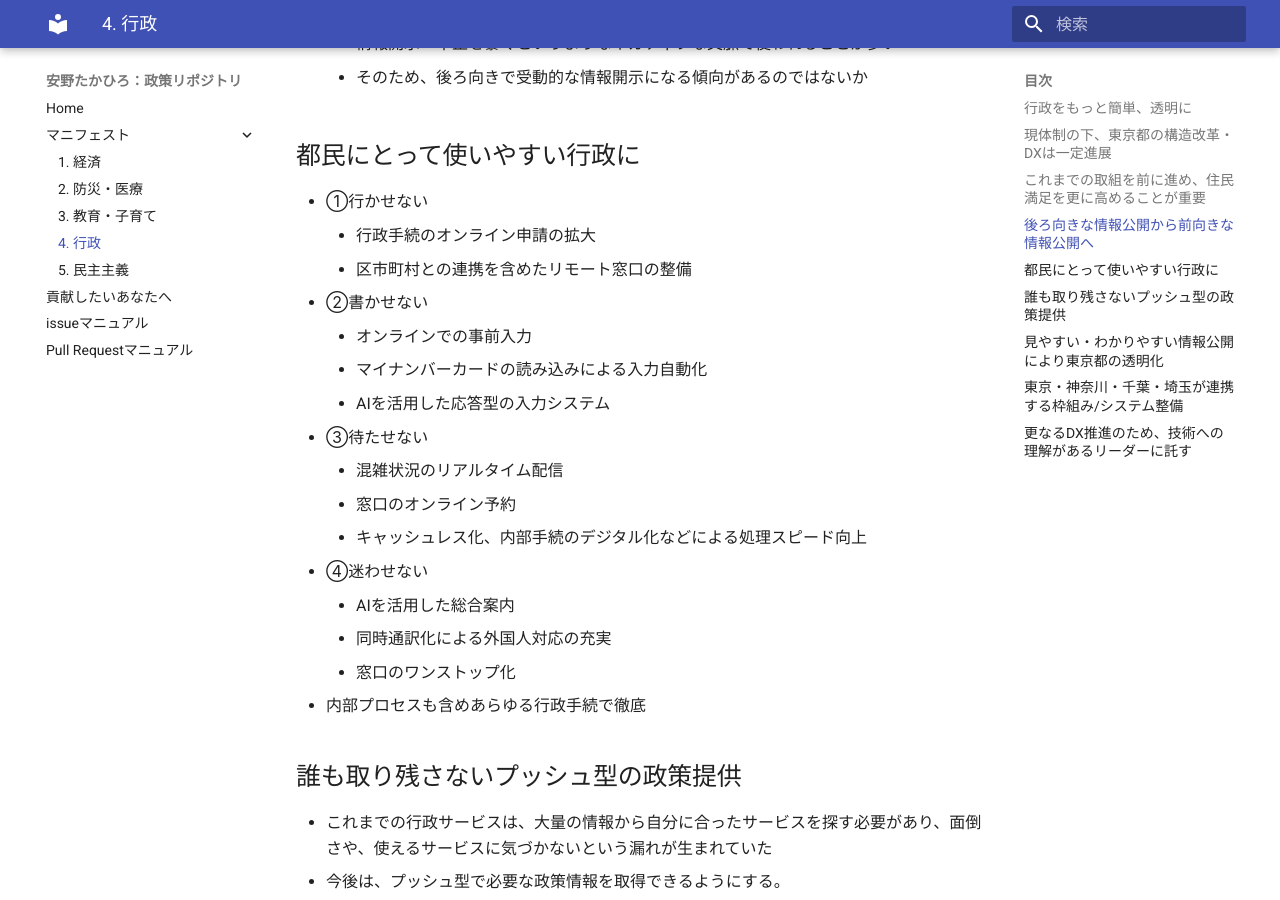
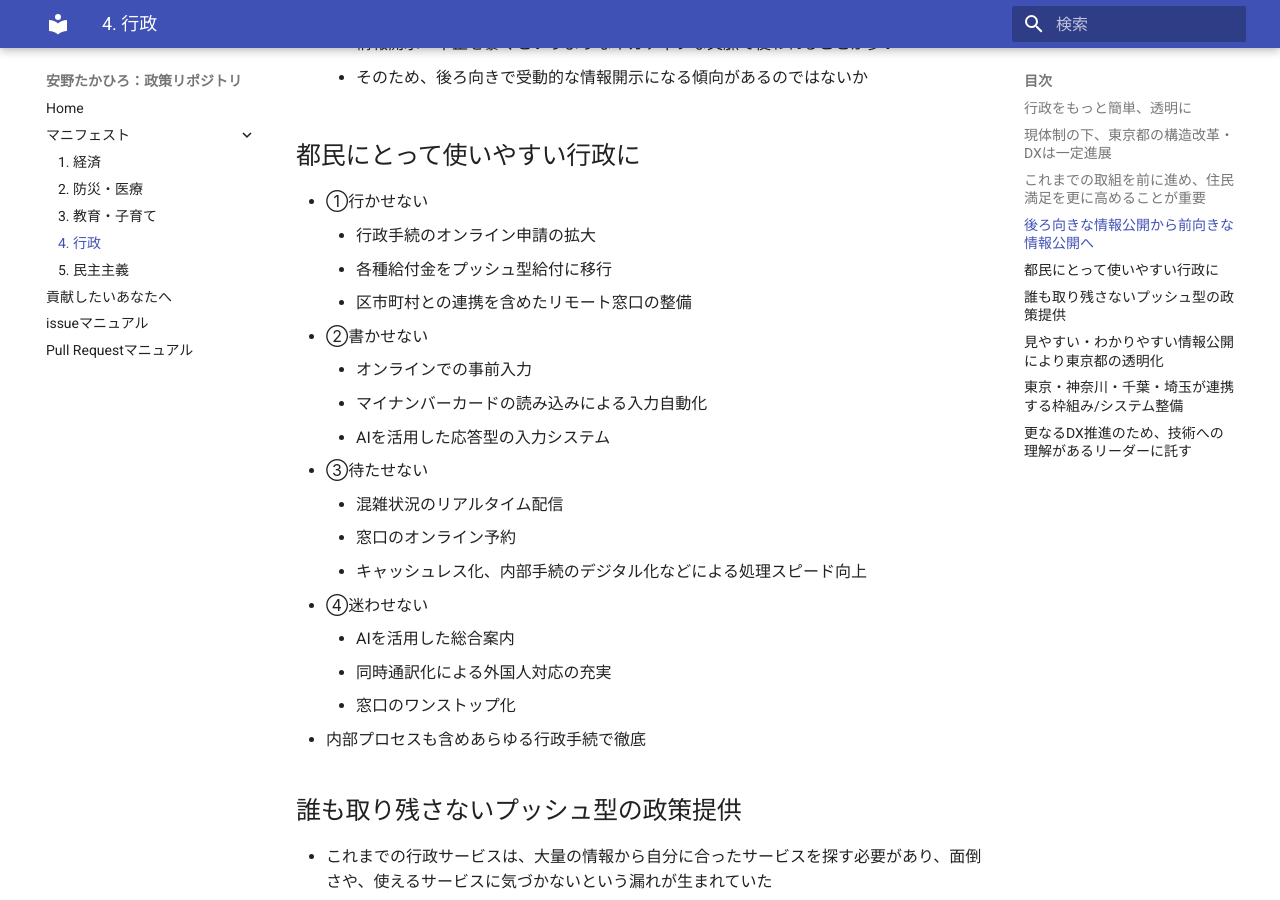
Before and after one commit to takahiroanno2024/election2024, an MkDocs documentation site: the page built from docs/manifest/administration.md, in a window 1280 px wide and 900 px high, scrolled down 2844 px. Built offline with MkDocs 1.6.1 and Material for MkDocs 9.7.7, drawn with Linux system fonts in a browser that asks for light colours.

Commit message:
Update administration.md
プッシュ型行政の具体化

```diff
--- a/docs/manifest/administration.md
+++ b/docs/manifest/administration.md
@@ -66,6 +66,7 @@
 
 - ①行かせない
     - 行政手続のオンライン申請の拡大
+    - 各種給付金をプッシュ型給付に移行
     - 区市町村との連携を含めたリモート窓口の整備
 - ②書かせない
     - オンラインでの事前入力
```
